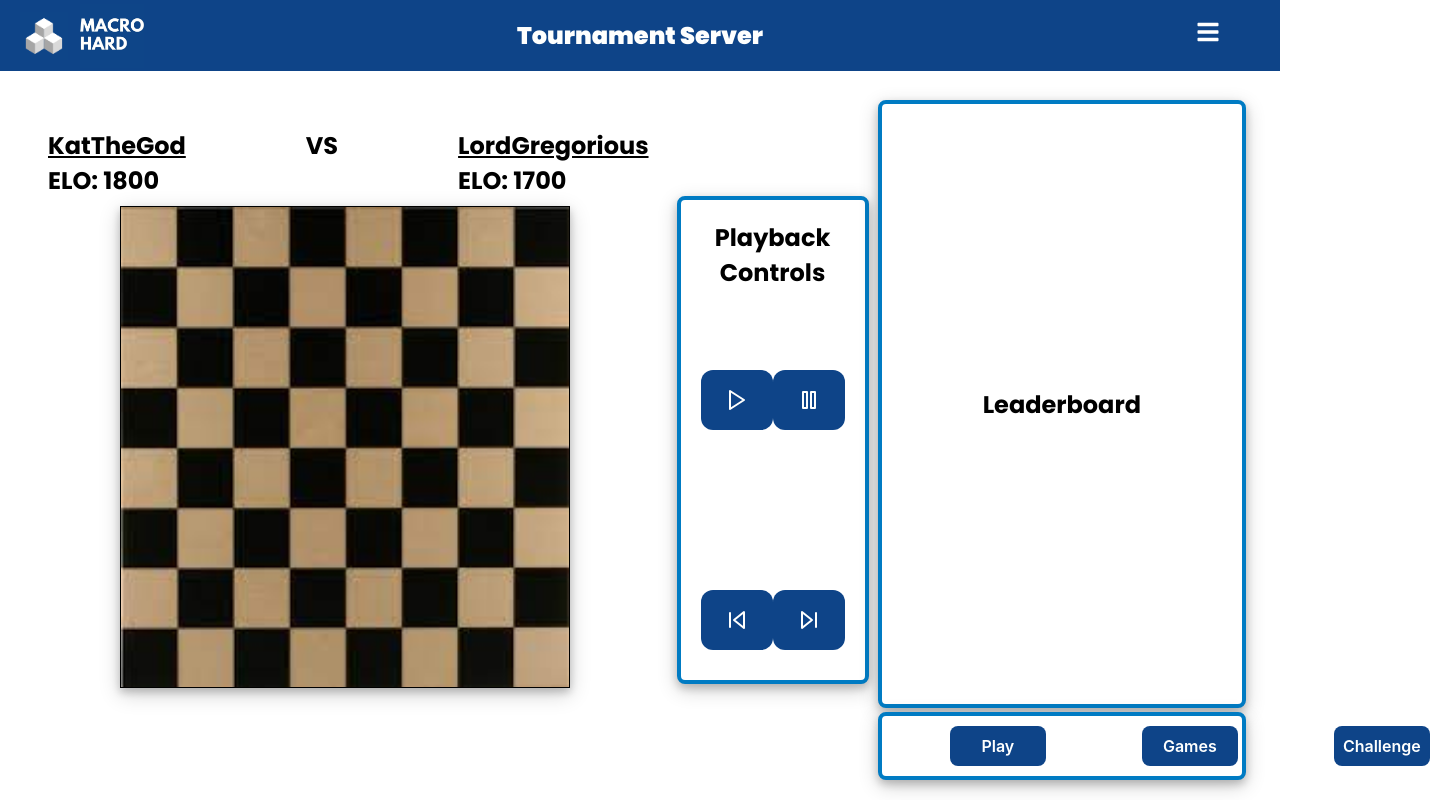
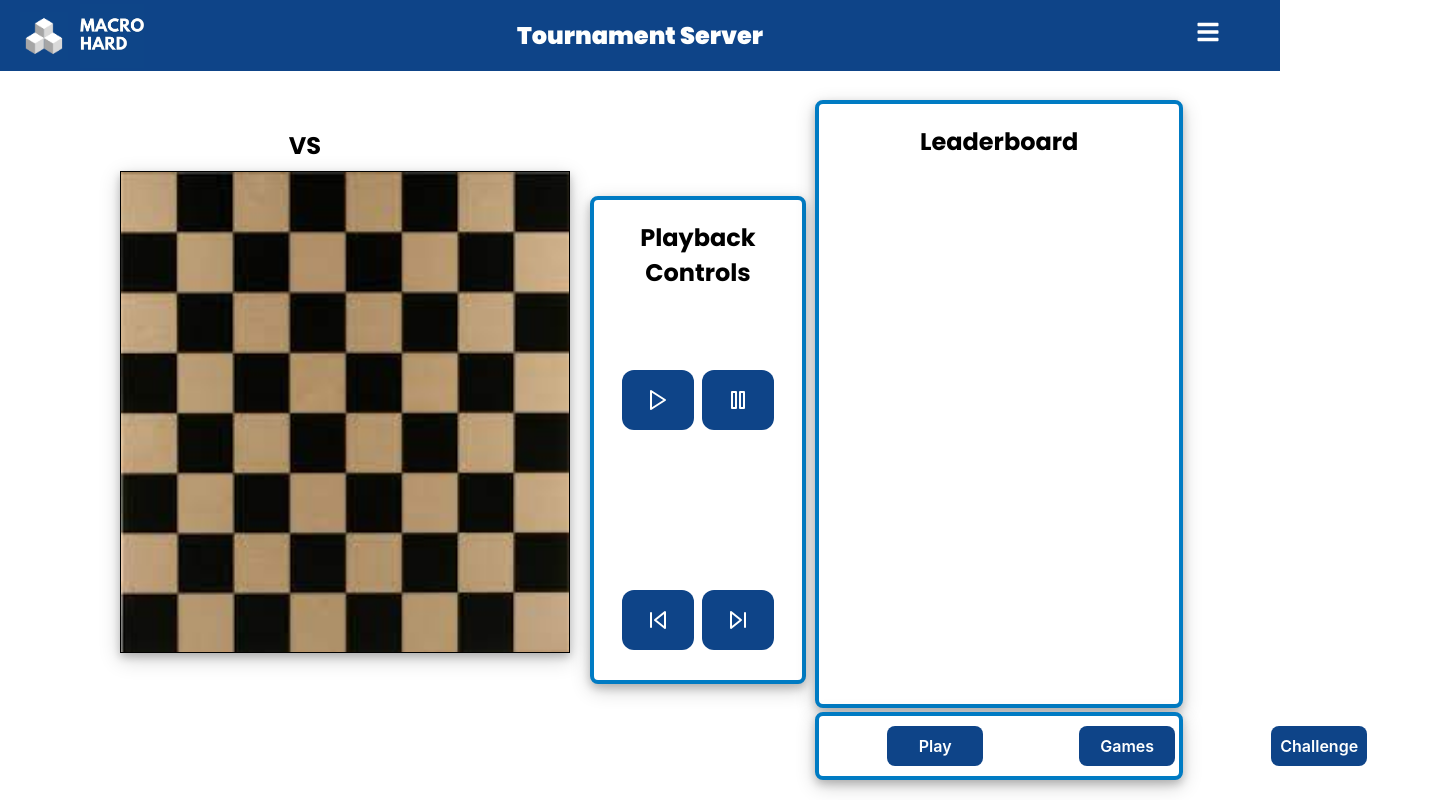
Before and after one commit to MacroHard-Solutions/tournament-server, a React (Create React App) app: page /watch in a window 1280 px wide. Shown: the whole page, 1430 px wide, since content can reach past the window. Built offline with nearby package versions, Linux system fonts and the light colour scheme; no server answers.

Commit message:
Next Step: receive gameplay from greg and display images

```diff
--- a/src/components/App.js
+++ b/src/components/App.js
@@ -44,6 +44,14 @@ function App() {
   const [userObj, setuserObj] = useState(null);
   //TODO try and find a better workaround for the homepage => gamepage filter issue
   const [arbTourney, setArbtourney] = useState('');
+  //data needed for watch page
+  const [gameplay, setGameplay] = useState('');//match to be watched
+  const [p1, setP1] = useState('');
+  const [p2, setP2] = useState('');
+  const [p1_agent, setP1_agent] = useState('');
+  const [p2_agent, setP2_agent] = useState('');
+  const [game, setGame] = useState('');
+
 
   return (
     <Router>
@@ -71,7 +79,16 @@ function App() {
             />
           </Route>{/**/}
           <Route path='/play' component={Play} />{/*Challenge page whereby users can see available opponent agents, and challenge them*/}
-          <Route path='/watch' component={Watch} />{/*Watch page where the user can watch an historical game*/}
+          <Route path='/watch'>
+            <Watch
+              gameplay={gameplay}
+              p1={p1}
+              p1_agent={p1_agent}
+              p2={p2}
+              p2_agent={p2_agent}
+              game={game}
+            />
+          </Route>{/*Watch page where the user can watch an historical game*/}
           <Route path='/leaderboards' component={Leaderboards} />{/*Community page wherteby users can see the leaderboards per game */}
           <Route path='/profile'>
             <Profile userObj={userObj} setuserObj={setuserObj} />{/*Profile page where a user can see their social details as well as their rvailable agents*/}
@@ -85,7 +102,15 @@ function App() {
           </Route>
           <Route path='/amc' component={AMC} />{/*Agent management console for users to manage their available agents*/}
           <Route path='/gamepage'>
-            <Gamepage tourney={arbTourney} />
+            <Gamepage
+              tourney={arbTourney}
+              setGameplay={setGameplay}
+              setP1={setP1}
+              setP2={setP2}
+              setP1_agent={setP1_agent}
+              setP2_agent={setP2_agent}
+              setGame={setGame}
+            />
           </Route>{/*Page to show historical games for users to watch*/}
           <Route component={Notfound} />{/*default route for a 404 page not found error*/}
         </Switch>
--- a/src/components/Match.js
+++ b/src/components/Match.js
@@ -1,9 +1,26 @@
 import React from 'react';
-import '../styles/Match.css'
+import '../styles/Match.css';
+import { useHistory } from 'react-router-dom';
 
-function Match({ game, p1, p2, winner, dt, data }) {
+function Match({ game, p1, p2, winner, dt, setGame, data, p1_agent, p2_agent, setGameplay, setP1, setP2, setP1_agent, setP2_agent }) {
+
+    //hook for routing app
+    const history = useHistory();
+
+    const handleClick = () => {
+        //lift up data to App state
+        setGameplay(data);
+        setP1(p1);
+        setP2(p2);
+        setP1_agent(p1_agent);
+        setP2_agent(p2_agent);
+        setGame(game);
+        //take user to watch page
+        history.push('/watch');
+    }
+
     return (
-        <div className="matchHolder">
+        <div className="matchHolder" onClick={handleClick}>
             <h5 className="title">{game}</h5>
             <h5 className="title">{p1}</h5>
             <h5 className="title">{p2}</h5>
--- a/src/components/Matchlist.js
+++ b/src/components/Matchlist.js
@@ -6,7 +6,7 @@ import axios from '../apis/TourneyServerAPI';
 import { useState, useEffect } from 'react';
 import Loading from '../components/Loading';
 
-function Matchlist({ user, tourney, dt, dtcomp, req }) {
+function Matchlist({ user, tourney, dt, dtcomp, req, setGame, setGameplay, setP1, setP2, setP1_agent, setP2_agent }) {
 
     const [matchArr, setMatcharr] = useState([]);
     const [display, setDisplay] = useState(false);
@@ -81,11 +81,19 @@ function Matchlist({ user, tourney, dt, dtcomp, req }) {
                             <Match
                                 game={match.GAME_NAME}
                                 p1={match.U1_USERNAME}
+                                p1_agent={match.R1_AGENT_ID}
                                 p2={match.U2_USERNAME}
+                                p2_agent={match.R2_AGENT_ID}
                                 winner={findWinner(match)}
                                 dt={match.MATCH_LOG_TIMESTAMP}
                                 key={match.MATCH_LOG_ID}
                                 data={match.MATCH_LOG_DATA}
+                                setGameplay={setGameplay}
+                                setP1={setP1}
+                                setP2={setP2}
+                                setP1_agent={setP1_agent}
+                                setP2_agent={setP2_agent}
+                                setGame={setGame}
                             />
                         )
                     })
--- a/src/pages/Gamepage.js
+++ b/src/pages/Gamepage.js
@@ -7,7 +7,7 @@ import Matchlist from '../components/Matchlist';
 
 //TODO fix UI error with DatePicker Component
 
-function Watch({ tourney }) {
+function Watch({ tourney, setGameplay, setP1, setP2, setP1_agent, setP2_agent, setGame }) {
 
     const [date, setDate] = useState("");
     const [isOpen, setIsOpen] = useState(false);
@@ -83,6 +83,12 @@ function Watch({ tourney }) {
                     dt={dateFilter ? date.toISOString() : "1980-01-01"}
                     dtcomp={dateFilter ? dateComparator : ">"}
                     req={req}
+                    setGameplay={setGameplay}
+                    setP1={setP1}
+                    setP2={setP2}
+                    setP1_agent={setP1_agent}
+                    setP2_agent={setP2_agent}
+                    setGame={setGame}
                 />
             </div>
         </div>
--- a/src/pages/Homepage.js
+++ b/src/pages/Homepage.js
@@ -43,7 +43,7 @@ function Homepage({ arbTourney, setArbtourney }) {
 
     return (
         <div className="Home">
-            <h1>Available Games:</h1>
+            <h1>Available Tournaments:</h1>
             <ParticlesBg type="cobweb" color="#0e4588" bg={{ position: "fixed", zIndex: -1, width: "150%", height: "120%" }} />
             {loading && <Loading caption='Retreiving Available Games' />}
             {error && <h3 style={{ color: "red" }}>Unable to retreive Games</h3>}
--- a/src/pages/Watch.js
+++ b/src/pages/Watch.js
@@ -1,21 +1,108 @@
 import React from 'react';
 import '../styles/Watch.css';
-import axios from '../apis/GamingAPI';
+import axios from '../apis/TourneyServerAPI';
 import { FiPause, FiPlay, FiSkipForward, FiSkipBack } from "react-icons/fi";
+import useAxios from '../hooks/useAxios';
+import { useEffect, useState } from 'react';
+import Loading from '../components/Loading';
+import useAxiosFunction from '../hooks/useAxiosFunction';
+import gameAxios from '../apis/GamingAPI';
 
-function Watch({ gameplay, p1, p2 }) {
+function Watch({ gameplay, p1, p2, p1_agent, p2_agent, game }) {
+
+    //setup state to hold retrieved agent data
+    const [user1ELO, setEuser1ELO] = useState('');
+    const [user2ELO, setEuser2ELO] = useState('');
+    const [moves, setMoves] = useState([]);
+
+    //hook to use axios to make requests to backend
+    const [responseFunction, errorFunction, loadingFunction, axiosFetch] = useAxiosFunction();
+
+    //useaxios hook to pull pair of agents
+    const [response, error, loading, refetch] = useAxios({
+        axiosInstance: axios,
+        method: 'POST',
+        url: '/agent/pair',
+        requestConfig: {
+            data: {
+                agentA: p1_agent,
+                agentB: p2_agent
+            }
+        }
+    });
+
+    //useEffect hook to detect when moves are formatted
+    useEffect(() => {
+        //check if moves are available
+        if (moves.length > 0) {
+            //request gameplay from gaming server
+            axiosFetch({
+                axiosInstance: gameAxios,
+                method: 'POST',
+                url: '',
+                requestConfig: {
+                    data: {
+                        type: 'render',
+                        "game": game,
+                        "moves": moves
+                    }
+                }
+            })
+        }
+    }, [moves])
+
+
+    //function to setup gameplay for internet request
+    const formatGameplay = () => {
+        const Arr = gameplay.split("|");
+        return (Arr.slice(1, Arr.length - 1));
+    }
+
+
+    //useEffect to detect response
+    useEffect(() => {
+        const result = Array.isArray(response);
+        if (response && !result) {
+            console.log('Agent Pair Retreived');
+            //set gameMoves
+            setMoves(formatGameplay());
+            if (response.status === "success") {
+                //store pair of agent objects in array
+                let agentsArr = Array.from(response.resultData);
+                //assign retreived data
+                setEuser1ELO(agentsArr[0].AGENT_ELO);
+                setEuser2ELO(agentsArr[1].AGENT_ELO);
+            }
+        }
+    }, [response]);
+
+    //listen for gamingapi reponse
+    useEffect(() => {
+        const result = Array.isArray(responseFunction);
+        if (responseFunction && !result) {
+            console.log('Gameplay Retreived');
+            if (responseFunction.status === "success") {
+                //store pair of image objects in array
+                let imgArr = Array.from(responseFunction.imageURIs);
+                console.log(imgArr);
+            }
+        }
+    }, [responseFunction])
+
     return (
         <div className="watch">
+            {loading && <Loading caption='Retreiving Agent Data...' />}
+            {loadingFunction && <Loading caption='Retreiving Gameplay Data...' />}
             <div className='gameBoard'>
                 <div className='usersPlaying'>
                     <div className='userELO'>
-                        <h2><u>KatTheGod</u></h2>
-                        <h2>ELO: 1800</h2>
+                        <h2><u>{p1}</u></h2>
+                        <h2>{user1ELO}</h2>
                     </div>
                     <h2 className='vs'>VS</h2>
                     <div className='userELO'>
-                        <h2><u>LordGregorious</u></h2>
-                        <h2>ELO: 1700</h2>
+                        <h2><u>{p2}</u></h2>
+                        <h2>{user2ELO}</h2>
                     </div>
                 </div>
                 <div className='board'>
--- a/src/styles/Watch.css
+++ b/src/styles/Watch.css
@@ -68,7 +68,6 @@
     display: flex;
     flex-flow: column;
     text-align: center;
-    justify-content: space-evenly;
 }
 
 .pgc {
```
Also changed, not shown: 1 other file (tests, documents, lock files or other folders).
